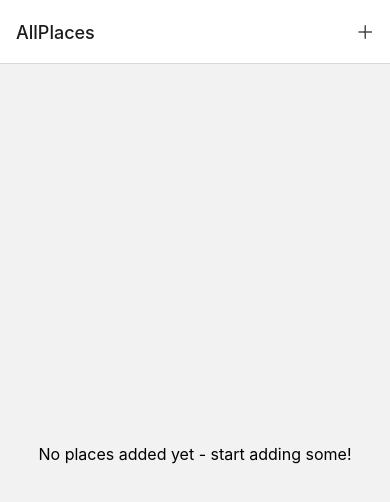
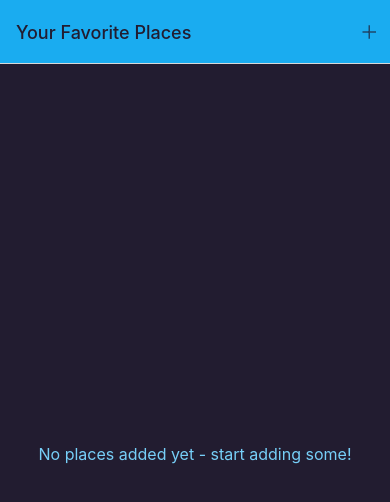
Before and after one commit to Hassaanhmd/Favorite-Places-App, a React Native app: screen /AllPlaces in a window 390 px wide. Shown: the top 502 px of the page. Built offline with nearby package versions, Linux system fonts and the light colour scheme.

Commit message:
Some styling using global colors object

```diff
--- a/App.js
+++ b/App.js
@@ -5,6 +5,7 @@
 import AllPlaces from './screens/AllPlaces';
 import AddPlace from './screens/AddPlace';
 import IconButton from './components/ui/IconButton';
+import { Colors } from './constants/colors';
 
 const Stack = createNativeStackNavigator();
 
@@ -13,11 +14,18 @@
     <>
       <StatusBar style="dark" />
       <NavigationContainer>
-        <Stack.Navigator>
+        <Stack.Navigator
+          screenOptions={{
+            headerStyle: { backgroundColor: Colors.primary500 },
+            headerTintColor: Colors.gray700,
+            contentStyle: { backgroundColor: Colors.gray700 },
+          }}
+        >
           <Stack.Screen
             name="AllPlaces"
             component={AllPlaces}
             options={({ navigation }) => ({
+              title: 'Your Favorite Places',
               headerRight: ({ tintColor }) => (
                 <IconButton
                   icon="add"
@@ -28,7 +36,13 @@
               ),
             })}
           />
-          <Stack.Screen name="AddPlace" component={AddPlace} />
+          <Stack.Screen
+            name="AddPlace"
+            component={AddPlace}
+            options={{
+              title: 'Add a New Place',
+            }}
+          />
         </Stack.Navigator>
       </NavigationContainer>
     </>
--- a/components/Places/PlacesList.js
+++ b/components/Places/PlacesList.js
@@ -1,6 +1,7 @@
 import { FlatList, View, Text, StyleSheet } from 'react-native';
 
 import PlaceItem from './PlaceItem';
+import { Colors } from '../../constants/colors';
 
 function PLacesList({ places }) {
   if (!places || places.length === 0) {
@@ -31,5 +32,6 @@
   },
   fallbackText: {
     fontSize: 16,
+    color: Colors.primary200,
   },
 });
--- a/components/ui/IconButton.js
+++ b/components/ui/IconButton.js
@@ -17,7 +17,6 @@
 const styles = StyleSheet.create({
   button: {
     padding: 8,
-    margin: 4,
     justifyContent: 'center',
     alignItems: 'center',
   },
--- /dev/null
+++ b/constants/colors.js
@@ -0,0 +1,11 @@
+export const Colors = {
+  primary50: '#cfeffd',
+  primary100: '#a0defb',
+  primary200: '#77cff8',
+  primary400: '#44bdf5',
+  primary500: '#1aacf0',
+  primary700: '#0570c9',
+  primary800: '#003b88',
+  accent500: '#e6b30b',
+  gray700: '#221c30',
+};
```
